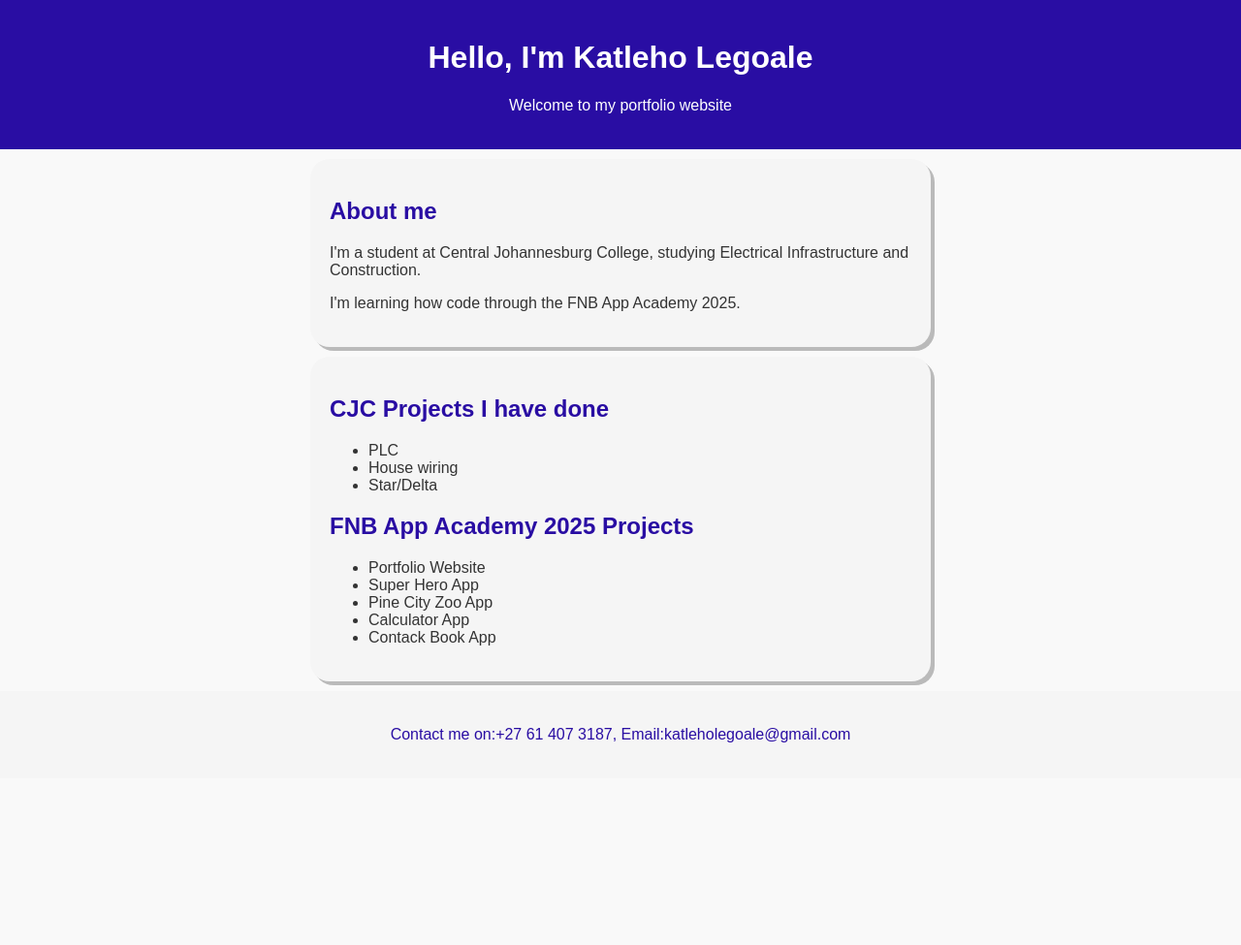
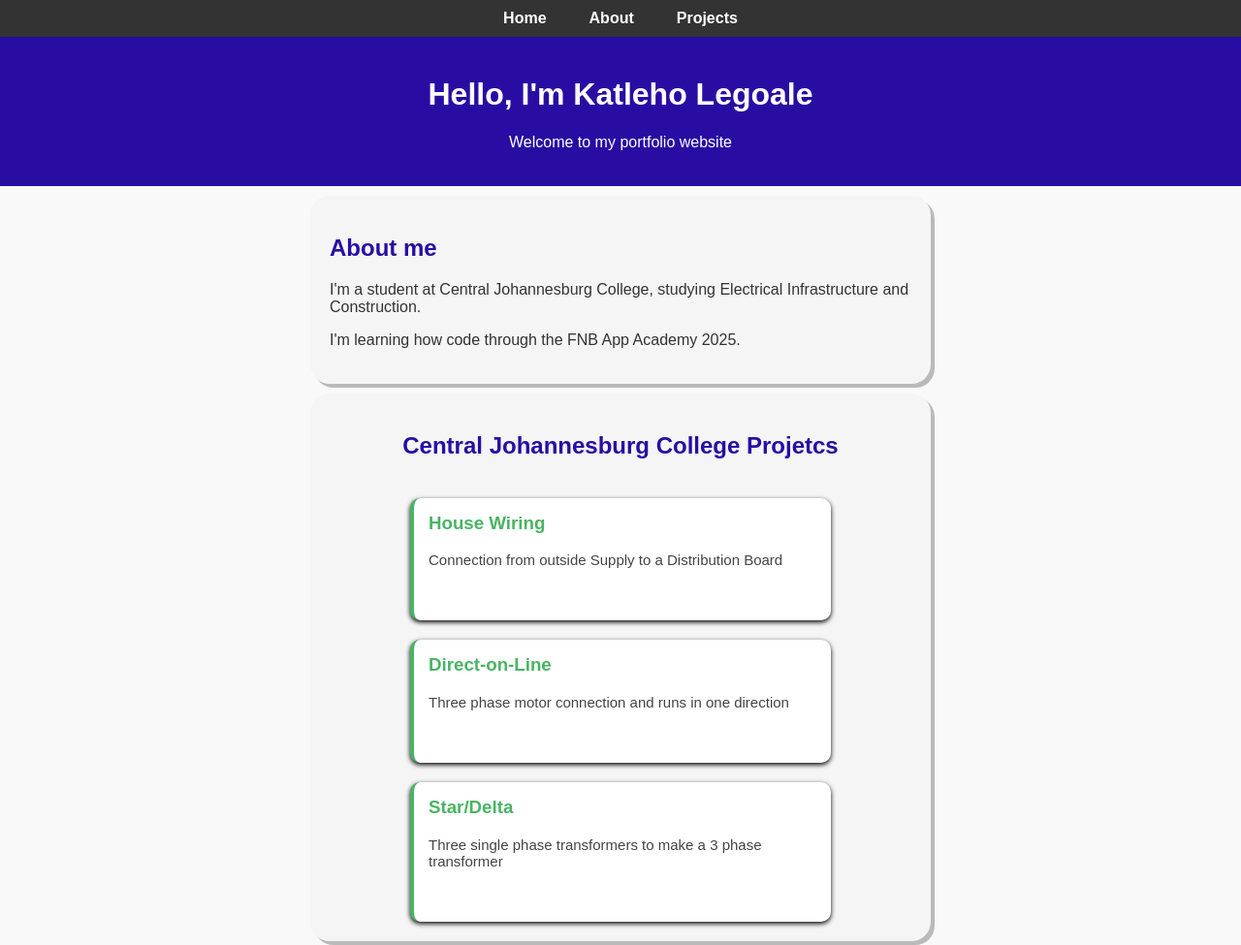
Before and after one commit to Katleho-SMALL-C/Katlehos-Portfolio-Website, a plain HTML site: page index.html in a window 1280 px wide. Shown: the top 975 px of the page at 97% size. Before the commit the page ends 803 px from the top, so only its background shows below. Drawn offline with Linux system fonts and the light colour scheme.

Commit message:
updated projects and added social links

```diff
--- a/index.html
+++ b/index.html
@@ -7,37 +7,84 @@
     <link rel="stylesheet" href="style.css">
 </head>
 <body>
-    <header>
+    <nav>
+        <ul class="navbar">
+            <li><a href=#home>Home</a></li>
+            <li><a href=#about>About</a></li>
+            <li><a href=#projects>Projects</a></li>
+        </ul>
+    </nav>
+
+    <header id="Top">
         <h1>Hello, I'm Katleho Legoale</h1>
         <p>Welcome to my portfolio website</p>
     </header>
 
-    <section class="about">
+    <section class="about" id="about">
         <h2>About me</h2>
         <p>I'm a student at Central Johannesburg College, studying Electrical Infrastructure and Construction.</p>
         <p>I'm learning how code through  the FNB App Academy 2025.</p>
     </section>
 
-    <section class="projects">
-        <h2>CJC Projects I have done</h2>
-        <ul>
-            <li>PLC</li>
-            <li>House wiring</li>
-            <li>Star/Delta</li>
-        </ul>
+    <section class="projects" id="projects">
+        <div class="project-list">
+        <h2>Central Johannesburg College Projetcs</h2>
+            <div class="project-card">
+                <h3>House Wiring</h3>
+                <p>Connection from outside Supply to a Distribution Board</p>
+                <a href="#"></a>
+            </div>
+            <div class="project-card">
+                <h3>Direct-on-Line</h3>
+                <p>Three phase motor connection and runs in one direction</p>
+                <a href="#"></a>
+            </div>
+            <div class="project-card">
+                <h3>Star/Delta</h3>
+                <p>Three single phase transformers to make a 3 phase transformer</p>
+                <a href="#"></a>
+            </div>
+        </div>
+    </section>
 
+    <section class="projects" id="projects">
+        <div class="project-list">
         <h2>FNB App Academy 2025 Projects</h2>
-        <ul>
-            <li>Portfolio Website</li>
-            <li>Super Hero App</li>
-            <li>Pine City Zoo App</li>
-            <li>Calculator App</li>
-            <li>Contack Book App</li>
-        </ul>
+            <div class="project-card">
+                <h3>Portfolio Website</h3>
+                <p>A personal website to showcase my projects, skills and background</p>
+                <a href="https://katlehos-portfolio.netlify.app/" target="_blank">View Projects</a>
+            </div>
+            <div class="project-card">
+                <h3>Super Hero App</h3>
+                <p></p>
+                <a href="#"></a>
+            </div>
+            <div class="project-card">
+                <h3>Pine City Zoo App</h3>
+                <p></p>
+                <a href="#"></a>
+            </div>
+            <div class="project-card">
+                <h3>Calculator</h3>
+                <p></p>
+                <a href="#"></a>
+            </div>
+            <div class="project-card">
+                <h3>Contact Book App</h3>
+                <p></p>
+                <a href="#"></a>
+            </div>
+        </div>
     </section>
 
     <footer>
-        <p>Contact me on:+27 61 407 3187, Email:katleholegoale@gmail.com</p>
+        <p>&copy; 2025 Katleho Legoale</p>
+        <div class="social-links">
+            <a href="https://www.instagram.com/katleho.kyle.legoale/" target="_blank">Instagram</a>
+            <a href="https://github.com/Katleho-SMALL-C" target="_blank">GitHub</a>
+            <a href="https://www.linkedin.com/in/katleho-legoale-7aa65a171/" target="_blank">LinkedIn</a>
+        </div>
     </footer>
 </body>
 </html>
--- a/style.css
+++ b/style.css
@@ -29,6 +29,104 @@ h2{
 footer{
     text-align: center;
     padding: 20px;
-    background-color: rgb(245, 245, 245);
-    color: rgba(41,13,163);
+    background-color: rgb(41,13,163);
+    color: whitesmoke;
 }
+
+.social-links{
+    margin-top: 15px;
+}
+
+.social-links a{
+    margin: 0 20px;
+    color: whitesmoke;
+    text-decoration: none;
+    font-weight: bold;
+}
+
+.social-links a:hover{
+    text-decoration: underline;
+    font-size: 15px;
+    color: black;
+}
+
+footer p{
+    font-weight: bold;
+    font-size: 12px;
+}
+
+/*Project list */
+.project-list{
+    display: flex;
+    flex-wrap: wrap;
+    justify-content: center;
+    gap: 20px;
+}
+
+.project-card{
+    background-color: white;
+    border-left: 4px solid #28a746d8;
+    padding: 15px;
+    border-radius: 10px;
+    width: 400px;
+    box-shadow: 0 2px 5px rgba(0,0,0,113);
+    transition: transform 0.2s;
+}
+
+.project-card:hover{
+    transform: translateY(-5px);
+}
+
+.project-card h3{
+    margin-top: 0;
+    color: #28a746d8;
+}
+
+.project-card p{
+    font-size: 15px;
+    color: #444;
+}
+
+.project-card a{
+    display: inline-block;
+    padding: 10px 20px;
+    background-color: #ffff;
+    color: #28a746d8;
+    border: none;
+    border-radius: 6px;
+    text-decoration: none;
+    font-weight: bold;
+    transition: background-color 0.2s ease;
+}
+
+.project-card a:hover{
+    background-color: #0056b3;
+}
+
+nav{
+    background-color: #333;
+    position: sticky;
+    top: 0;
+    z-index: 600px;
+}
+
+.navbar{
+    list-style: none;
+    display: flex;
+    justify-content: center;
+    padding: 10px 0;
+    margin: 0;
+    gap: 20px;
+}
+
+.navbar li a{
+color: white;
+text-decoration: none;
+font-weight: bold;
+padding: 6px 12px;
+border-radius: 4px;
+transition: background-color 0.2s ease;
+}
+.navbar li a:hover{
+    background-color: #0077bf;
+}
```
